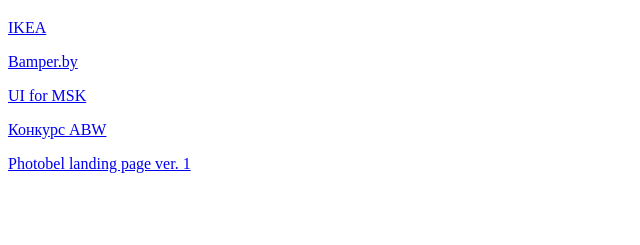
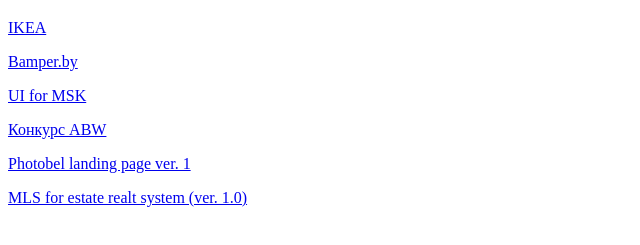
Before and after one commit to iLunts/ilunts.github.io, a plain HTML site: page index.html in a window 1280 px wide. Shown: the part 61-306 px from the top of the page, without its empty margins (0-640 px from the left). Drawn offline with Linux system fonts and the light colour scheme.

Commit message:
Update index.html
Adde MLS-estate repositories

```diff
--- a/index.html
+++ b/index.html
@@ -15,5 +15,6 @@
     <p><a href="https://ilunts.github.io/UI-msk">UI for MSK</a></p>
     <p><a href="https://ilunts.github.io/konkurs/">Конкурс ABW</a></p>
     <p><a href="https://ilunts.github.io/photobel-landing">Photobel landing page ver. 1</a></p>
+    <p><a href="https://ilunts.github.io/mls-estate">MLS for estate realt system (ver. 1.0)</a></p>
 </body>
 </html>
```
